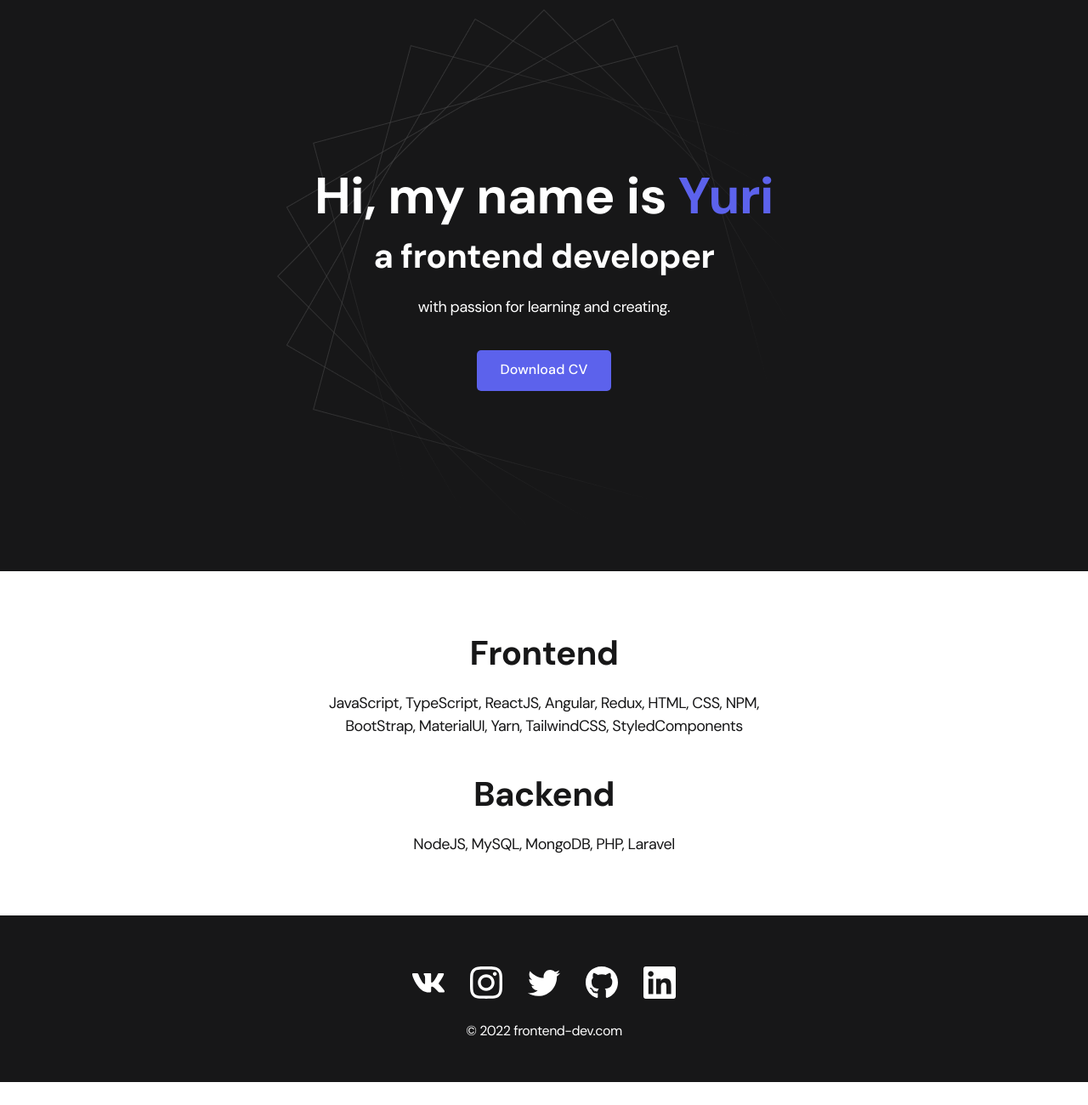
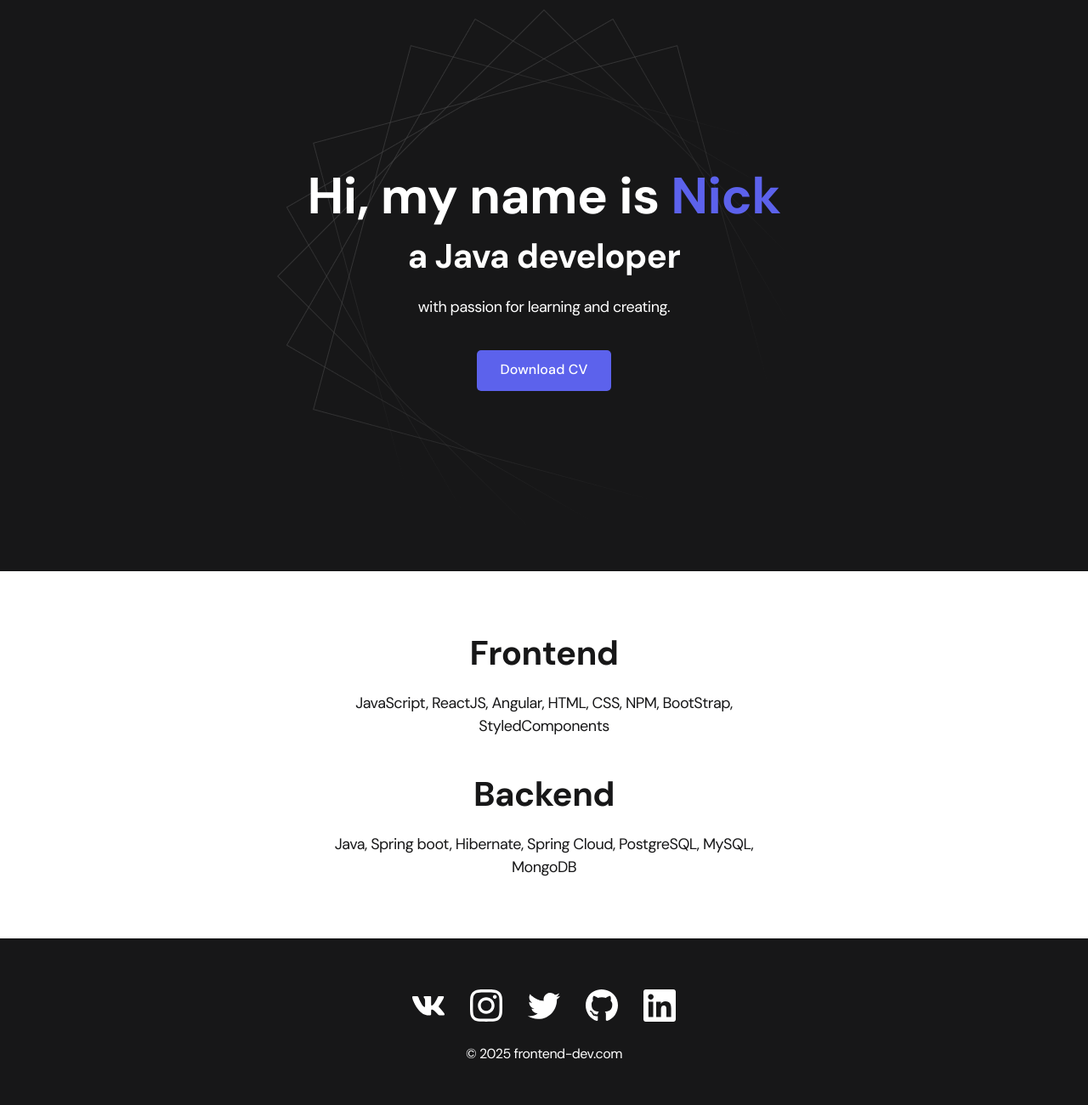
Before and after one commit to NikitaSipeykin/html-freelance-portfolio, a plain HTML site: page index.html in a window 1280 px wide. Shown: the part 99-1399 px from the top of the page at 85% size. Before the commit the page ends 1372 px from the top, so only its background shows below. Drawn offline with Linux system fonts and the light colour scheme.

Commit message:
Change personal information

```diff
--- a/index.html
+++ b/index.html
@@ -30,8 +30,8 @@
     <header class="header">
         <div class="header__wrapper">
             <h1 class="header__title">
-                <strong>Hi, my name is <em>Yuri</em></strong><br>
-                a frontend developer
+                <strong>Hi, my name is <em>Nick</em></strong><br>
+                a Java developer
             </h1>
             <div class="header__text">
                 <p>with passion for learning and creating.</p>
@@ -46,11 +46,11 @@
                 <ul class="content-list">
                     <li class="content-list__item">
                         <h2 class="title-2">Frontend</h2>
-                        <p>JavaScript, TypeScript, ReactJS, Angular, Redux, HTML, CSS, NPM, BootStrap, MaterialUI, Yarn, TailwindCSS, StyledComponents</p>
+                        <p>JavaScript, ReactJS, Angular, HTML, CSS, NPM, BootStrap, StyledComponents</p>
                     </li>
                     <li class="content-list__item">
                         <h2 class="title-2">Backend</h2>
-                        <p>NodeJS, MySQL, MongoDB, PHP, Laravel</p>
+                        <p>Java, Spring boot, Hibernate, Spring Cloud, PostgreSQL, MySQL, MongoDB</p>
                     </li>
                 </ul>
 
@@ -68,7 +68,7 @@
                     <li class="social__item"><a href="#!"><img src="./img/icons/linkedIn.svg" alt="Link"></a></li>
                 </ul>
                 <div class="copyright">
-                    <p>© 2022 frontend-dev.com</p>
+                    <p>© 2025 frontend-dev.com</p>
                 </div>
             </div>
         </div>
```
